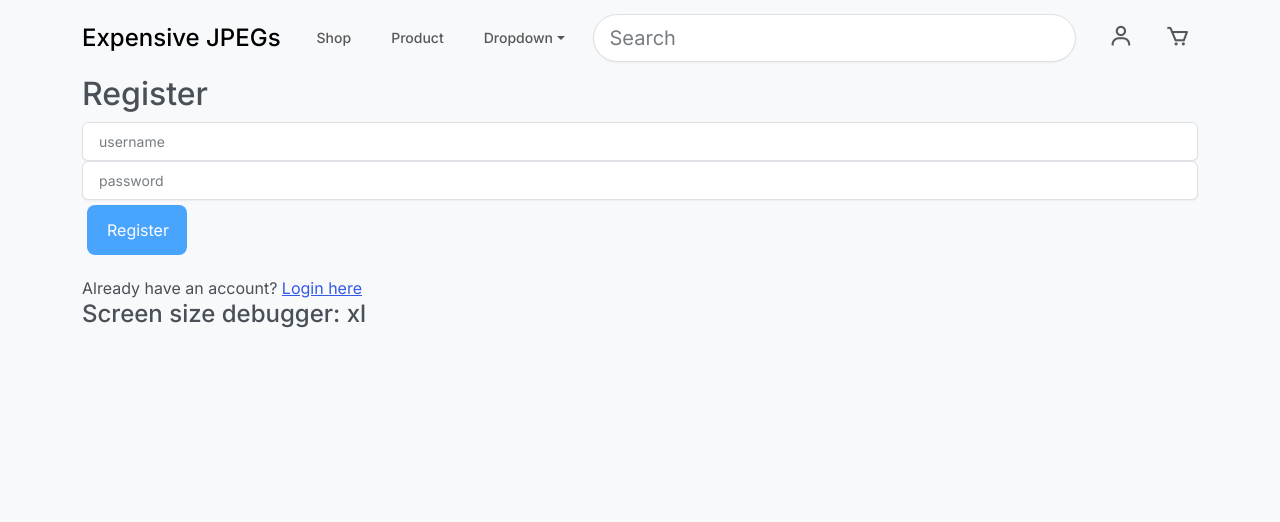
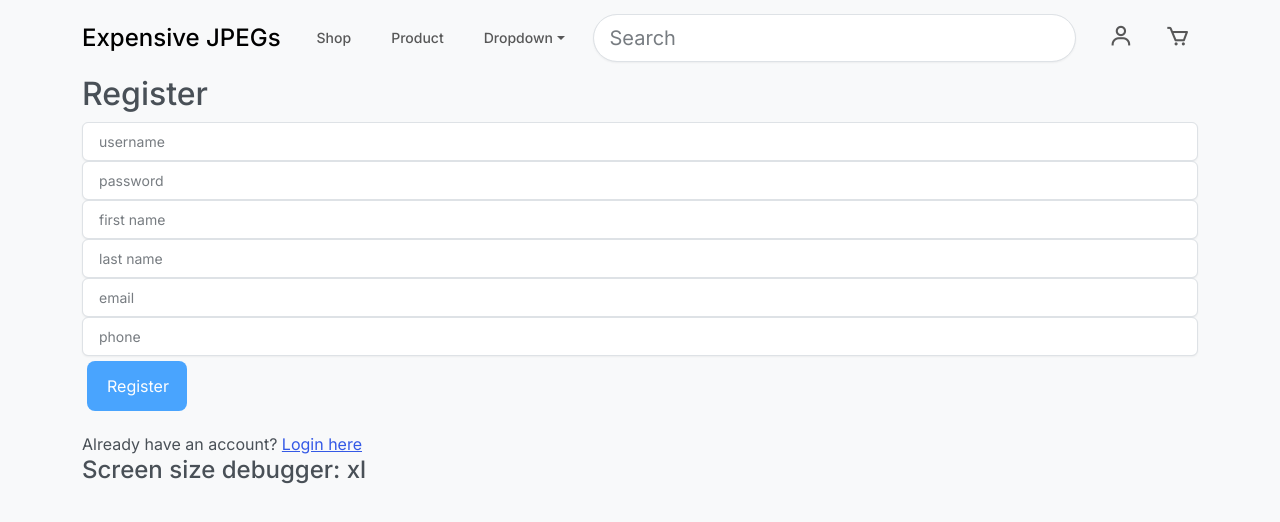
Before and after one commit to DennisPing/digital-art-marketplace-frontend, a React (Create React App) app: page /register in a window 1280 px wide. Shown: the top 522 px of the page. Built offline with nearby package versions, Linux system fonts and the light colour scheme; no server answers.

Commit message:
register user aka create user

```diff
--- a/src/register/index.js
+++ b/src/register/index.js
@@ -1,13 +1,17 @@
 import {Link} from "react-router-dom";
 import "./index.css"
-import {register} from "../services/userService";
+import {create} from "../services/userService";
 
 
 
 const user = {
 
     username: "",
-    password: ""
+    password: "",
+    firstName: "",
+    lastName: "",
+    email: "",
+    phone: ""
 
 }
 
@@ -19,14 +23,22 @@ function registerHandler(){
 
     const username = document.getElementById("usernameField").value
     const password = document.getElementById("passwordField").value
+    const firstName = document.getElementById("firstNameField").value
+    const lastName = document.getElementById("lastNameField").value
+    const email = document.getElementById("emailField").value
+    const phone = document.getElementById("phoneField").value
     user.username = username
     user.password = password
+    user.firstName = firstName
+    user.lastName = lastName
+    user.email = email
+    user.phone = phone
 
     console.log(user)
 
     console.log("registerUser() reached")
 
-    register(user)
+    create(user)
 
 
 }
@@ -53,6 +65,30 @@ const RegisterComponent = () => {
                 placeholder={"password"}
             />
 
+            <input id={"firstNameField"}
+
+                   className={"form-control"}
+                   placeholder={"first name"}
+            />
+
+            <input id={"lastNameField"}
+
+                   className={"form-control"}
+                   placeholder={"last name"}
+            />
+
+            <input id={"emailField"}
+
+                   className={"form-control"}
+                   placeholder={"email"}
+            />
+
+            <input id={"phoneField"}
+
+                   className={"form-control"}
+                   placeholder={"phone"}
+            />
+
             <button className={"register-button"} onClick={registerHandler} >Register</button>
 
             <p></p>
--- a/src/services/userService.js
+++ b/src/services/userService.js
@@ -3,7 +3,8 @@ import axios from "axios";
 const API_BASE = process.env.REACT_APP_API_BASE;
 const USERS_API = `${API_BASE}/users`;
 
-export const register = async (user) => {
+// create/register
+export const create = async (user) => {
     const response = await axios
         .post(`${USERS_API}`, user);
     return response.data;
```
